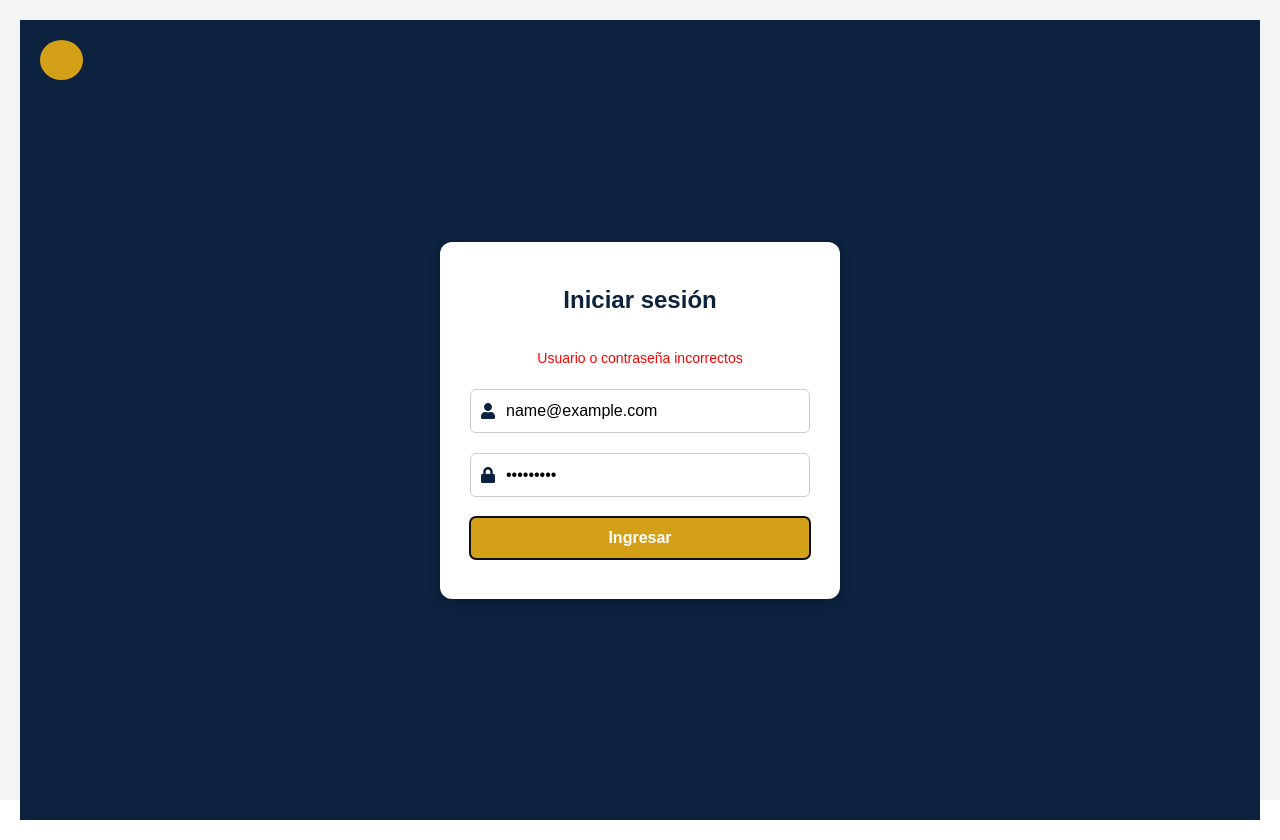
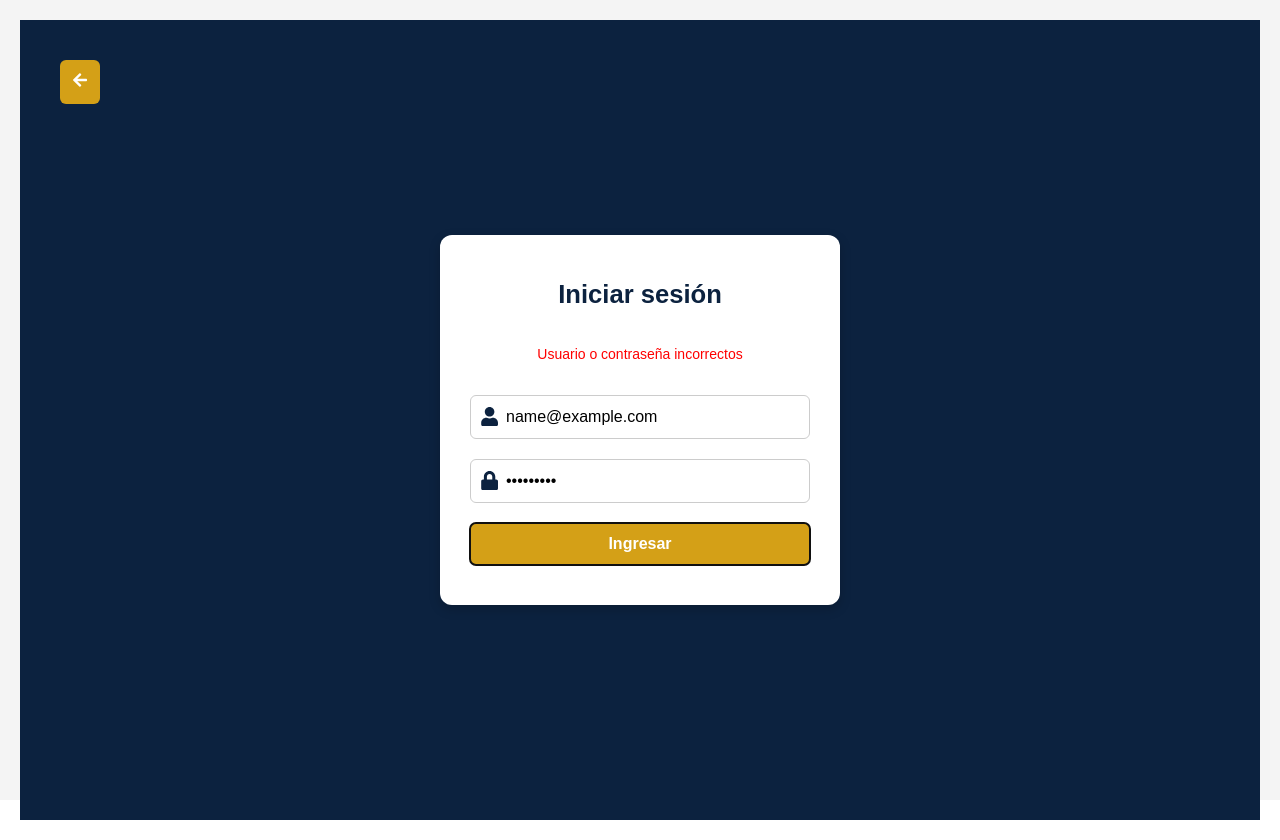
Before and after one commit to fabinunezgo/IntegradorUtnTech, a React (Vite) app: page /login in a window 1280 px wide. Both pictures are taken after typing "name@example.com", "Sample123" into the empty fields and a click on the button "Ingresar". Built offline with nearby package versions, Linux system fonts and the light colour scheme.

Commit message:
Modificacion y agregacion de clases

```diff
--- a/src/App.css
+++ b/src/App.css
@@ -17,101 +17,6 @@ body, html, #root {
   display: flex;
   flex-direction: column;
   min-height: 100vh;
-}
-
-/* ===== Encabezado ===== */
-header {
-  background: linear-gradient(90deg, #0C223F 0%,  #0C223F 50%, #1f5974 100%);
-  width: 100%;
-  padding: 10px 30px;
-  display: flex;
-  justify-content: center;
-}
-
-.top-header {
-  width: 100%;
-  max-width: 1200px;
-  display: flex;
-  justify-content: space-between;
-  align-items: flex-start;
-}
-
-/* Logo y título a la izquierda */
-.logo-titulo {
-  display: flex;
-  align-items: center;
-  gap: 10px;
-}
-
-.logo-img {
-  height: 60px;
-  width: auto;
-}
-
-.titulo {
-  font-size: 2.2rem;
-  font-weight: bold;
-  color: #5EC2F1;
-}
-
-/* Contenedor del buscador + login */
-.buscador-login {
-  display: flex;
-  align-items: center;
-  gap: 10px;
-}
-
-/* Buscador */
-.buscador {
-  width: 250px;
-  padding: 8px 12px;
-  border-radius: 5px;
-  border: none;
-}
-
-/* Botón de login pequeño con icono */
-.btn-login {
-  display: flex;
-  align-items: center;
-  justify-content: center;
-  gap: 5px;
-  padding: 9px 10px;
-  border-radius: 8px;
-  background-color: #d4a017; /* amarillo mostaza */
-  color: white;
-  font-weight: bold;
-  font-size: 14px;
-  border: none;
-  cursor: pointer;
-  transition: all 0.2s ease-in-out;
-}
-
-.btn-login:hover {
-  background-color: #c5930f;
-  transform: translateY(-2px);
-  box-shadow: 0 2px 6px rgba(0,0,0,0.25);
-}
-
-.btn-login i {
-  font-size: 16px;
-}
-
-/* Menú debajo del header */
-.menu-principal {
-  display: flex;
-  gap: 20px;
-  margin-top: 10px;
-}
-
-.menu-principal a {
-  color: white;
-  text-decoration: none;
-  font-weight: bold;
-  transition: color 0.2s;
-}
-
-.menu-principal a:hover {
-  color: #5bb3fc;
 }
 
 /* ===== Contenido principal ===== */
@@ -149,100 +54,6 @@ footer {
   font-size: 14px;
 }
 
-/* ===== Login Page ===== */
-.login-page {
-  min-height: 100vh;
-  width: 100%;
-  background-color: #0C223F; /* azul de fondo */
-  display: flex;
-  justify-content: center;
-  align-items: center;
-  padding: 20px;
-}
-
-.login-card {
-  background-color: white;
-  border-radius: 12px;
-  padding: 40px 30px;
-  width: 100%;
-  max-width: 400px;
-  display: flex;
-  flex-direction: column;
-  gap: 20px;
-  box-shadow: 0 4px 12px rgba(0,0,0,0.2);
-  text-align: center;
-}
-
-.login-card h2 {
-  color: #0C223F;
-  margin-bottom: 10px;
-}
-
-.input-icon {
-  position: relative;
-  display: flex;
-  align-items: center;
-}
-
-.input-icon .icon {
-  position: absolute;
-  left: 10px;
-  color: #0C223F;
-}
-
-.input-icon input {
-  padding: 12px 12px 12px 35px;
-  border-radius: 6px;
-  border: 1px solid #ccc;
-  font-size: 16px;
-  width: 100%;
-}
-
-.login-card button {
-  padding: 12px;
-  border: none;
-  border-radius: 6px;
-  background-color: #d4a017; /* mostaza */
-  color: white;
-  font-weight: bold;
-  cursor: pointer;
-  transition: background-color 0.2s, transform 0.2s;
-}
-
-.login-card button:hover {
-  background-color: #c5930f;
-  transform: translateY(-2px);
-}
-
-.error {
-  color: red;
-  font-size: 14px;
-}
-
-/* Botón circular amarillo en esquina superior izquierda */
-.btn-volver {
-  position: absolute;
-  top: 40px;
-  left: 40px;
-  width: 40px;
-  height: 40px;
-  border-radius: 50%;
-  background-color: #d4a017; /* amarillo mostaza */
-  color: white;
-  border: none;
-  display: flex;
-  justify-content: center;
-  align-items: center;
-  font-size: 18px;
-  cursor: pointer;
-  transition: all 0.2s ease-in-out;
-  z-index: 100;
-}
-
-.btn-volver:hover {
-  background-color: #c5930f;
-  transform: scale(1.1);
-}
 
 /* ===== Dashboard Page ===== */
 .dashboard-page {
--- a/src/components/Encabezado.jsx
+++ b/src/components/Encabezado.jsx
@@ -1,33 +1,31 @@
 import React from "react";
 import { Link } from "react-router-dom";
 import logo from "../assets/LogoUtnTech.png";
-import { FaUserCircle } from "react-icons/fa"; // icono de perfil
+import { FaUserCircle } from "react-icons/fa";
+import "../css/encabezado.css";
 
 export default function Encabezado() {
   return (
-    <header>
+    <header className="encabezado">
       <div className="top-header">
-        {/* Logo y título a la izquierda */}
         <div className="logo-titulo">
           <img src={logo} alt="Logo UTN TECH" className="logo-img" />
-          <h1 className="titulo">UtnTech</h1>
+          <h1 className="titulo encabezado-titulo">UTNTech</h1>
         </div>
 
-        {/* Buscador y botón de login a la derecha */}
         <div className="buscador-menu">
           <div className="buscador-login">
-            <input type="text" placeholder="Buscar..." className="buscador" />
+            <input type="text" placeholder="Buscar..." className="buscador-input" />
             <Link to="/login" className="btn-login">
-              <FaUserCircle /> {/* icono de perfil */}
+              <FaUserCircle className="icono-login" />
             </Link>
           </div>
 
-          {/* Menú principal debajo */}
           <nav className="menu-principal">
-            <Link to="/">Inicio</Link>
-            <Link to="/Servicios">Servicios</Link>
-            <Link to="/Acerca">Acerca de</Link>
-            <Link to="/Contacto">Contáctanos</Link>
+            <Link to="/" className="menu-link">Inicio</Link>
+            <Link to="/Servicios" className="menu-link">Servicios</Link>
+            <Link to="/Acerca" className="menu-link">Acerca de</Link>
+            <Link to="/Contacto" className="menu-link">Contáctanos</Link>
           </nav>
         </div>
       </div>
--- a/src/components/Login.jsx
+++ b/src/components/Login.jsx
@@ -1,7 +1,7 @@
 import React, { useState } from "react";
 import { useNavigate } from "react-router-dom";
 import { FaUser, FaLock, FaArrowLeft } from "react-icons/fa";
-
+import "../css/login.css";
 
 export default function Login() {
   const [correo, setCorreo] = useState("");
@@ -9,7 +9,7 @@ export default function Login() {
   const [error, setError] = useState("");
   const navigate = useNavigate();
 
-  // Usuarios de prueba
+
   const usuarios = [
     { correo: "juan@sucursal1.com", password: "1234", sucursal: "Sucursal A" },
     { correo: "ana@sucursal2.com", password: "1234", sucursal: "Sucursal B" }
@@ -32,37 +32,39 @@ export default function Login() {
   return (
     <div className="login-page">
       {/* Botón de volver */}
-      <button className="btn-volver" onClick={() => navigate("/")}>
-        <FaArrowLeft />
+      <button className="login-btn-volver" onClick={() => navigate("/")}>
+        <FaArrowLeft className="login-icon-volver" />
       </button>
 
       <form className="login-card" onSubmit={handleSubmit}>
-        <h2>Iniciar sesión</h2>
-        {error && <p className="error">{error}</p>}
+        <h2 className="login-titulo">Iniciar sesión</h2>
+        {error && <p className="login-error">{error}</p>}
 
-        <div className="input-icon">
-          <FaUser className="icon" />
+        <div className="login-input-icon">
+          <FaUser className="login-icon" />
           <input
             type="email"
             placeholder="Correo electrónico"
             value={correo}
             onChange={(e) => setCorreo(e.target.value)}
             required
+            className="login-input"
           />
         </div>
 
-        <div className="input-icon">
-          <FaLock className="icon" />
+        <div className="login-input-icon">
+          <FaLock className="login-icon" />
           <input
             type="password"
             placeholder="Contraseña"
             value={password}
             onChange={(e) => setPassword(e.target.value)}
             required
+            className="login-input"
           />
         </div>
 
-        <button type="submit">Ingresar</button>
+        <button type="submit" className="login-btn-ingresar">Ingresar</button>
       </form>
     </div>
   );
--- /dev/null
+++ b/src/css/encabezado.css
@@ -0,0 +1,93 @@
+.encabezado {
+  background: linear-gradient(90deg, #0C223F 0%,  #0C223F 50%, #1f5974 100%);
+  width: 100%;
+  padding: 10px 30px;
+  display: flex;
+  justify-content: center;
+}
+
+.top-header {
+  width: 100%;
+  max-width: 1200px;
+  display: flex;
+  justify-content: space-between;
+  align-items: flex-start;
+}
+
+/* Logo y título a la izquierda */
+.logo-titulo {
+  display: flex;
+  align-items: center;
+  gap: 10px;
+}
+
+.logo-img {
+  height: 60px;
+  width: auto;
+}
+
+.titulo,
+.encabezado-titulo {
+  font-size: 2.2rem;
+  font-weight: bold;
+  color: #5EC2F1;
+}
+
+/* Contenedor del buscador + login */
+.buscador-login {
+  display: flex;
+  align-items: center;
+  gap: 10px;
+}
+
+/* Buscador */
+.buscador-input {
+  width: 250px;
+  padding: 8px 12px;
+  border-radius: 5px;
+  border: none;
+}
+
+.btn-login {
+  display: flex;
+  align-items: center;
+  justify-content: center;
+  gap: 5px;
+  padding: 9px 10px;
+  border-radius: 8px;
+  background-color: #d4a017; /* amarillo mostaza */
+  color: white;
+  font-weight: bold;
+  font-size: 14px;
+  border: none;
+  cursor: pointer;
+  transition: all 0.2s ease-in-out;
+}
+
+.btn-login:hover {
+  background-color: #c5930f;
+  transform: translateY(-2px);
+  box-shadow: 0 2px 6px rgba(0,0,0,0.25);
+}
+
+.icono-login {
+  font-size: 22px;
+}
+
+/* Menú debajo del header */
+.menu-principal {
+  display: flex;
+  gap: 20px;
+  margin-top: 10px;
+}
+
+.menu-link {
+  color: white;
+  text-decoration: none;
+  font-weight: bold;
+  transition: color 0.2s;
+}
+
+.menu-link:hover {
+  color: #5bb3fc;
+}
--- /dev/null
+++ b/src/css/login.css
@@ -0,0 +1,94 @@
+.login-page {
+  min-height: 100vh;
+  width: 100%;
+  background-color: #0C223F;
+  display: flex;
+  justify-content: center;
+  align-items: center;
+  padding: 20px;
+  position: relative;
+}
+
+.login-card {
+  background-color: white;
+  border-radius: 12px;
+  padding: 40px 30px;
+  width: 100%;
+  max-width: 400px;
+  display: flex;
+  flex-direction: column;
+  gap: 20px;
+  box-shadow: 0 4px 12px rgba(0,0,0,0.2);
+  text-align: center;
+  position: relative;
+}
+
+.login-titulo {
+  color: #0C223F;
+  margin-bottom: 10px;
+  font-size: 1.6rem;
+  font-weight: bold;
+}
+
+.login-input-icon {
+  position: relative;
+  display: flex;
+  align-items: center;
+}
+
+.login-icon {
+  position: absolute;
+  left: 10px;
+  color: #0C223F;
+  font-size: 1.2rem;
+}
+
+.login-input {
+  padding: 12px 12px 12px 35px;
+  border-radius: 6px;
+  border: 1px solid #ccc;
+  font-size: 16px;
+  width: 100%;
+}
+
+.login-btn-ingresar {
+  padding: 12px;
+  border: none;
+  border-radius: 6px;
+  background-color: #d4a017;
+  color: white;
+  font-weight: bold;
+  cursor: pointer;
+  transition: background-color 0.2s, transform 0.2s;
+}
+
+.login-btn-ingresar:hover {
+  background-color: #c5930f;
+  transform: translateY(-2px);
+}
+
+.login-error {
+  color: red;
+  font-size: 14px;
+  margin-bottom: 10px;
+}
+
+.login-btn-volver {
+  position: absolute;
+  top: 40px;
+  left: 40px;
+  padding: 12px;
+  border: none;
+  border-radius: 6px;
+  background-color: #d4a017;
+  color: white;
+  font-weight: bold;
+  cursor: pointer;
+  transition: background-color 0.2s, transform 0.2s;
+  z-index: 100;
+}
+
+.login-btn-volver:hover {
+  background-color: #c5930f;
+  transform: scale(1.1);
+}
```
